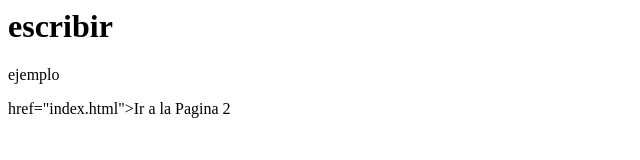
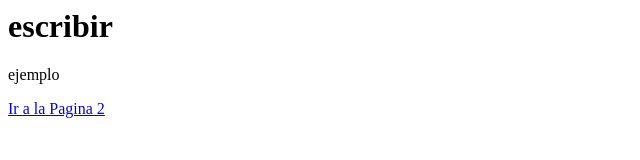
Before and after one commit to PILABRYANSOF/noveno3, a plain HTML site: page Pagina1.HTML in a window 1280 px wide. Shown: the whole page, without its empty margins (0-640 px from the left). Drawn offline with Linux system fonts and the light colour scheme.

Commit message:
Update Pagina1.HTML

```diff
--- a/Pagina1.HTML
+++ b/Pagina1.HTML
@@ -5,7 +5,7 @@
 <body>
 <h1>escribir</h1>
 <p>ejemplo</p>
-<a>href="index.html">Ir a la Pagina 2</a>
+<a href="index.html">Ir a la Pagina 2</a>
 
 
 </body>
```
